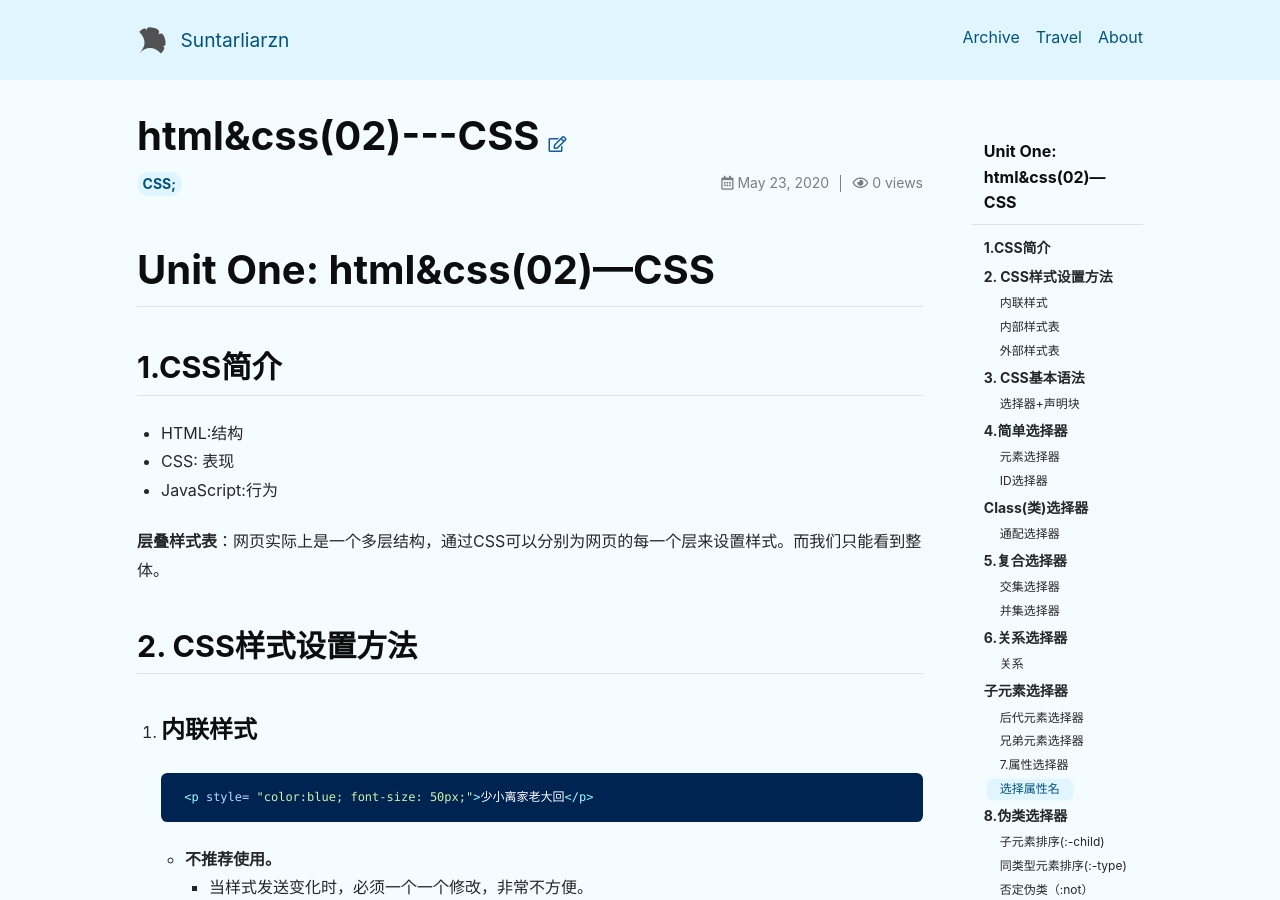
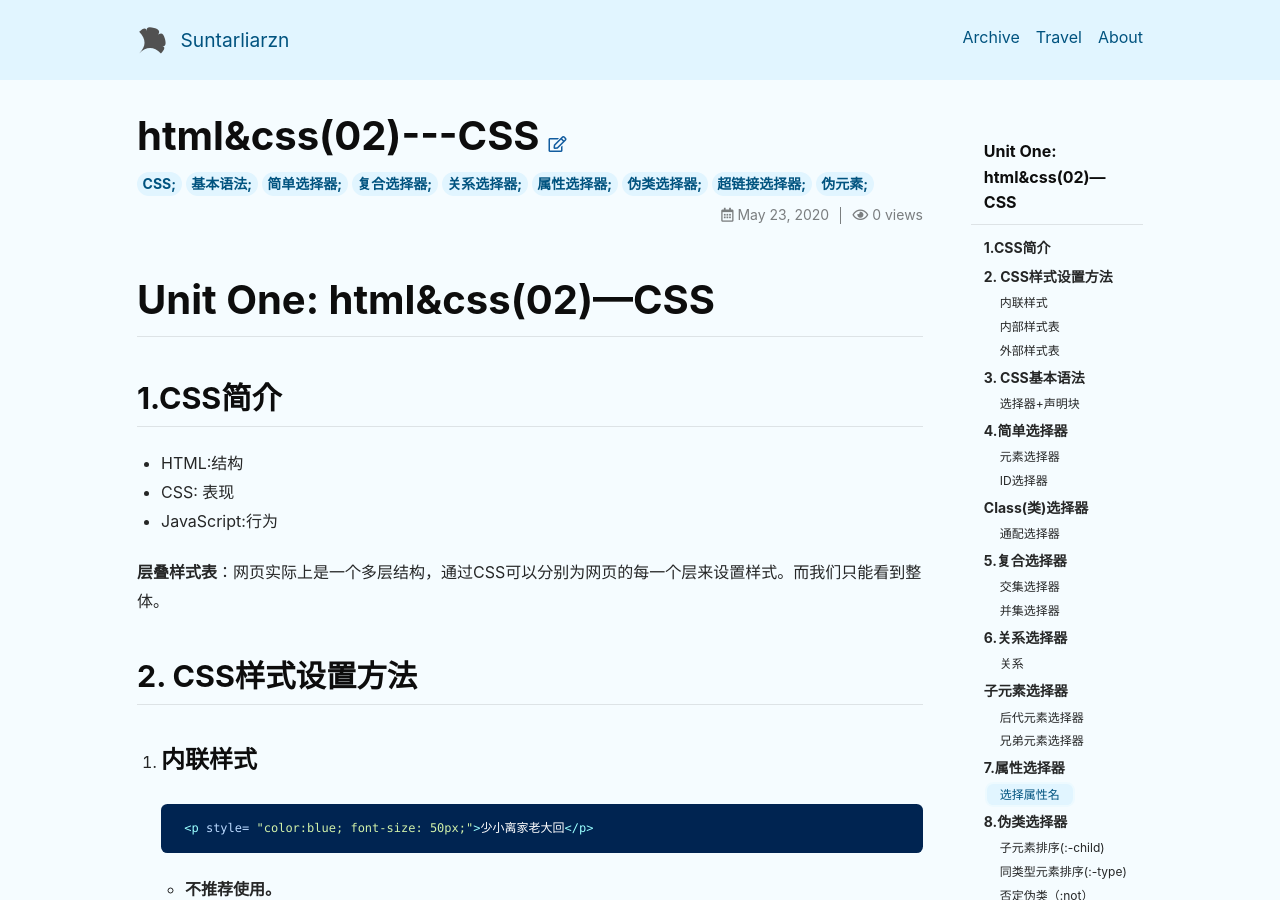
Before and after one commit to suntarliarzn/suntarliarzn.github.io, a Jekyll site: the page built from _posts/2020-05-23-HTML&CSS(02)-CSS.md, in a window 1280 px wide and 900 px high. Built offline with Jekyll 4.4.1, drawn with Linux system fonts in a browser that asks for light colours; nearby versions of some CDN libraries; comment, search, counter and statistics services are not loaded.

Commit message:
Update 2020-05-23-HTML&CSS(02)-CSS.md

```diff
--- a/_posts/2020-05-23-HTML&CSS(02)-CSS.md
+++ b/_posts/2020-05-23-HTML&CSS(02)-CSS.md
@@ -2,7 +2,7 @@
 title: html&css(02)---CSS
 
 key: C20200523
-tags: CSS;
+tags: CSS; 基本语法; 简单选择器; 复合选择器; 关系选择器; 属性选择器; 伪类选择器; 超链接选择器; 伪元素;
 layout: article
 ---
 
@@ -249,7 +249,7 @@ layout: article
 
 
 
-### 7.属性选择器
+## 7.属性选择器
 
 - ### 选择属性名
 
```
